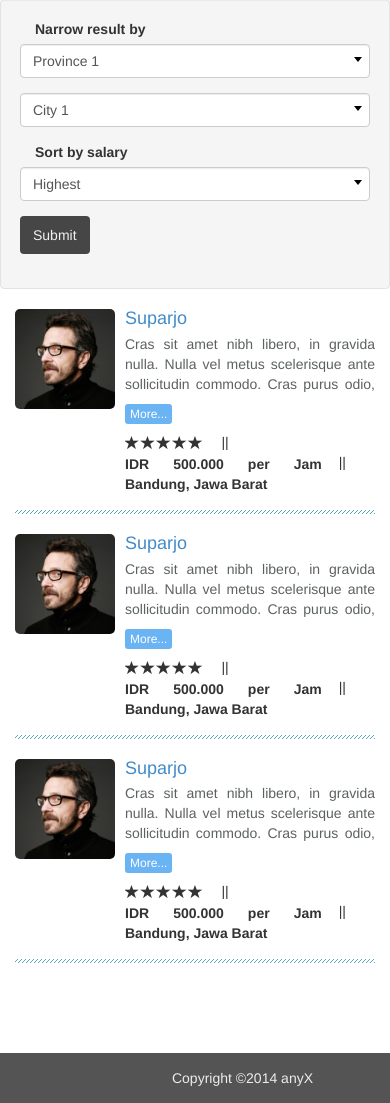
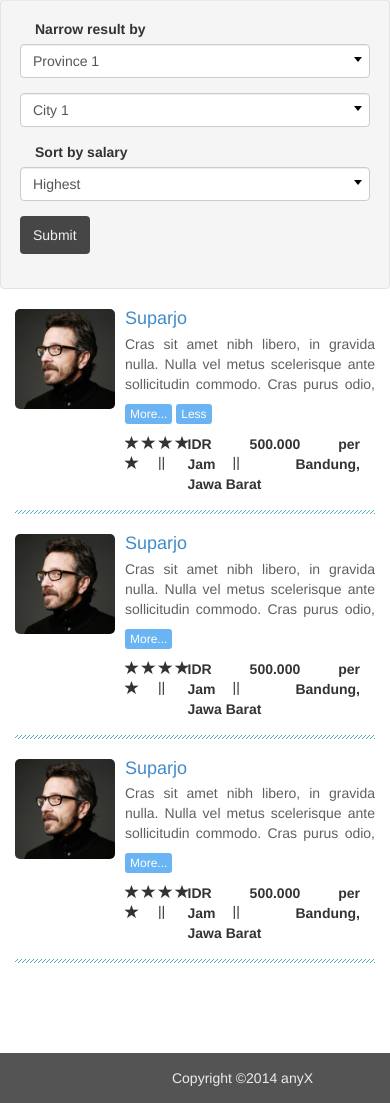
Before and after one commit to fandhi/kuskaspro, a PHP site: page /search-result.php in a window 390 px wide. Shown: the part 91-1194 px from the top of the page. Run offline with PHP 8.4, Linux system fonts and the light colour scheme.

Commit message:
-manjangin area salary

```diff
--- a/search-result.php
+++ b/search-result.php
@@ -50,16 +50,16 @@ include 'main-menu-after-login.php';
                             </article>
                         </div>
                         <button class="btn btn-info btn-xs append_top_1 btn_read_more" type="button">More...</button>
-                        <button class="btn btn-info btn-xs append_top_1 btn_less" type="button">Less</button>
+                        <button class="btn btn-info btn-xs append_top_1 bt9n_less" type="button">Less</button>
                         <div class="upfix_1 ket-star">
-                            <div class="col-md-2 prefix_0 pasfix_0 pupline">
+                            <div class="col-xs-3 col-sm-4 col-md-3 col-lg-2 prefix_0 pasfix_0 pupline">
                                 <span class="glyphicon glyphicon-star"></span>
                                 <span class="glyphicon glyphicon-star"></span>
                                 <span class="glyphicon glyphicon-star"></span>
                                 <span class="glyphicon glyphicon-star"></span>
                                 <span class="glyphicon glyphicon-star"></span>
                             </div>
-                            <div class="col-lg-6 prefix_0">
+                            <div class="col-xs-9 col-sm-8 col-md-9 col-lg-10 prefix_0">
                                 <b><span class="pupline">IDR 500.000 per Jam</span> Bandung, Jawa Barat</b>
                             </div>
                         </div>
@@ -81,14 +81,14 @@ include 'main-menu-after-login.php';
                         <button class="btn btn-info btn-xs append_top_1 btn_read_more" type="button">More...</button>
                         <button class="btn btn-info btn-xs append_top_1 btn_less" type="button">Less</button>
                         <div class="upfix_1 ket-star">
-                            <div class="col-md-2 prefix_0 pasfix_0 pupline">
+                            <div class="col-xs-3 col-sm-4 col-md-3 col-lg-2 prefix_0 pasfix_0 pupline">
                                 <span class="glyphicon glyphicon-star"></span>
                                 <span class="glyphicon glyphicon-star"></span>
                                 <span class="glyphicon glyphicon-star"></span>
                                 <span class="glyphicon glyphicon-star"></span>
                                 <span class="glyphicon glyphicon-star"></span>
                             </div>
-                            <div class="col-lg-6 prefix_0">
+                            <div class="col-xs-9 col-sm-8 col-md-9 col-lg-10 prefix_0">
                                 <b><span class="pupline">IDR 500.000 per Jam</span> Bandung, Jawa Barat</b>
                             </div>
                         </div>
@@ -109,14 +109,14 @@ include 'main-menu-after-login.php';
                         <button class="btn btn-info btn-xs append_top_1 btn_read_more" type="button">More...</button>
                         <button class="btn btn-info btn-xs append_top_1 btn_less" type="button">Less</button>
                         <div class="upfix_1 ket-star">
-                            <div class="col-md-2 prefix_0 pasfix_0 pupline">
+                            <div class="col-xs-3 col-sm-4 col-md-3 col-lg-2 prefix_0 pasfix_0 pupline">
                                 <span class="glyphicon glyphicon-star"></span>
                                 <span class="glyphicon glyphicon-star"></span>
                                 <span class="glyphicon glyphicon-star"></span>
                                 <span class="glyphicon glyphicon-star"></span>
                                 <span class="glyphicon glyphicon-star"></span>
                             </div>
-                            <div class="col-lg-6 prefix_0">
+                            <div class="col-xs-9 col-sm-8 col-md-9 col-lg-10 prefix_0">
                                 <b><span class="pupline">IDR 500.000 per Jam</span> Bandung, Jawa Barat</b>
                             </div>
                         </div>
```
